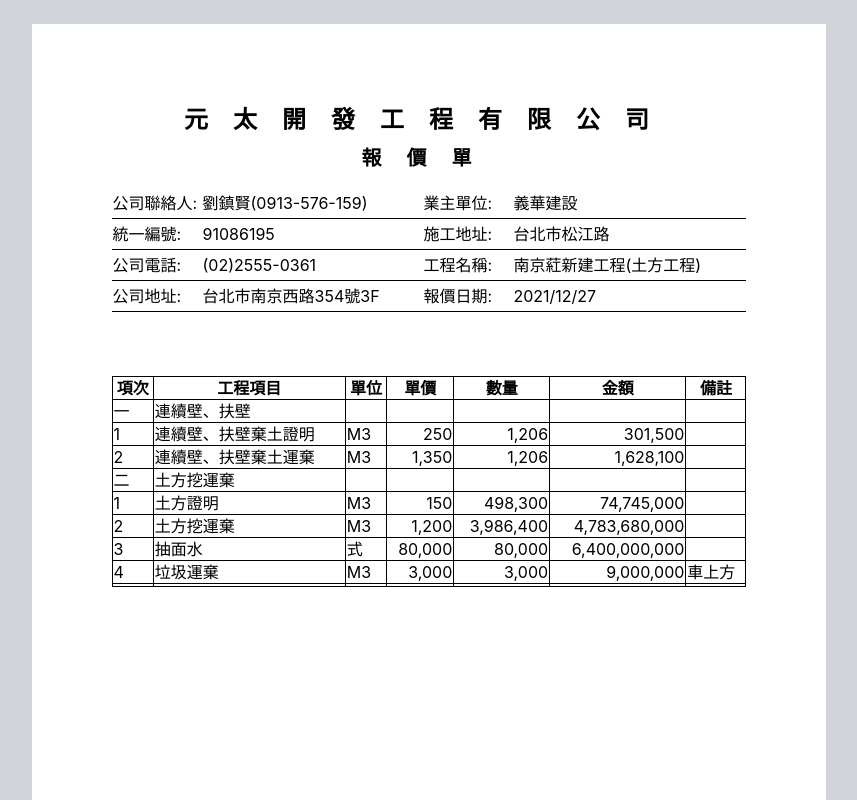
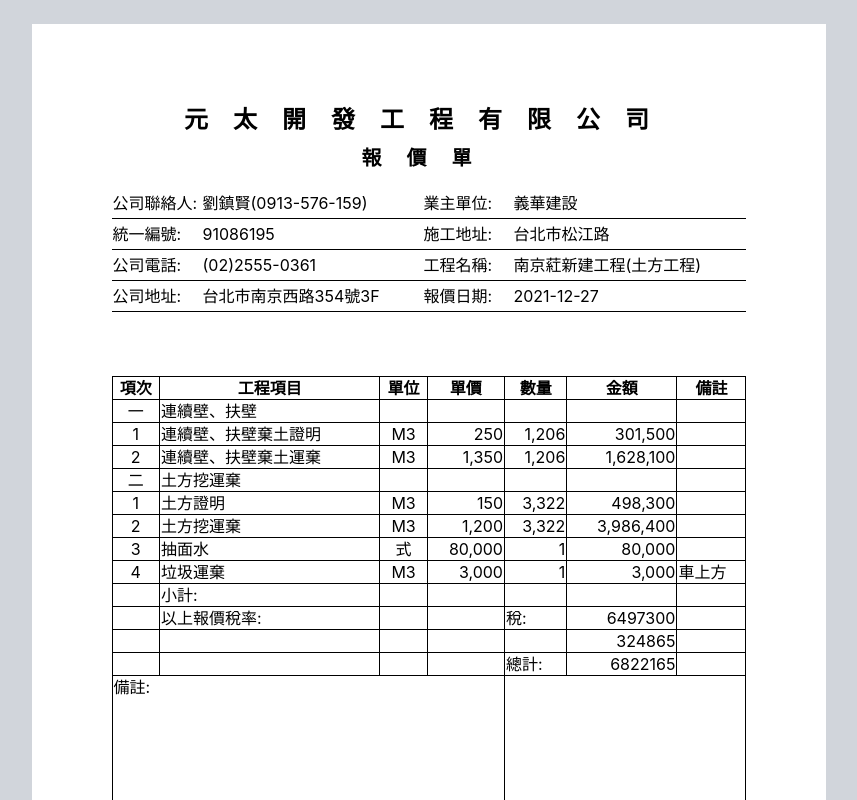
Before and after one commit to jimmg35/yuantai-reporter, a React (Create React App) app: page /#/preview in a window 1280 px wide. Shown: the top 800 px of the page, without its empty margins (211-1068 px from the left). Built offline with nearby package versions, Linux system fonts and the light colour scheme.

Commit message:
完成preview功能

```diff
--- a/src/App.tsx
+++ b/src/App.tsx
@@ -6,15 +6,18 @@ import { Routes, Route, HashRouter } from 'react-router-dom'
 import FormPage from './pages/FormPage'
 import PreviewPage from './pages/PreviewPage'
 import NoMatchPage from './pages/NoMatchPage'
+import paperParamsContext, { paperParams } from './routes/PaperContext'
 
 const App: React.FC = () => {
   return (
     <HashRouter>
-      <Routes>
-        <Route path={"/"} element={<FormPage />} />
-        <Route path={"/preview"} element={<PreviewPage />} />
-        <Route path={"*"} element={<NoMatchPage />} />
-      </Routes>
+      <paperParamsContext.Provider value={paperParams}>
+        <Routes>
+          <Route path={"/"} element={<FormPage />} />
+          <Route path={"/preview"} element={<PreviewPage />} />
+          <Route path={"*"} element={<NoMatchPage />} />
+        </Routes>
+      </paperParamsContext.Provider>
     </HashRouter>
   )
 }
--- a/src/pages/PreviewPage/index.tsx
+++ b/src/pages/PreviewPage/index.tsx
@@ -1,11 +1,13 @@
 /* eslint-disable */
-import React from 'react'
+import React, { useContext } from 'react'
 import './index.scss'
 import jsPDF from 'jspdf'
 import html2canvas from 'html2canvas'
 import Paper from '../container/Paper'
+import paperParamsContext from '../../routes/PaperContext'
 
 const PreviewPage: React.FC = () => {
+  const fakePaperDataSet = useContext(paperParamsContext)
   const handleExportPDF = async () => {
     const doc = new jsPDF()
     const image = await html2canvas(document.getElementById('paper') as HTMLElement, {
@@ -13,19 +15,12 @@ const PreviewPage: React.FC = () => {
     })
     doc.addImage({ imageData: image, x: 0, y: 0, width: 210, height: 297 })
     doc.save('test.pdf')
-    // var link = document.createElement('a')
-    // link.download = 'filename.png'
-    // link.href = image.toDataURL()
-    // link.click()
   }
 
   return (
     <div className='preview-page'>
       <div className='container'>
-        {/* <div className='paper-a4' id='paper'>
-          <p>dadds</p>
-        </div> */}
-        <Paper pid='paper'></Paper>
+        <Paper {...fakePaperDataSet}></Paper>
         <button className='export-btn' onClick={handleExportPDF}>輸出pdf</button>
       </div>
     </div>
--- a/src/pages/container/Paper/index.scss
+++ b/src/pages/container/Paper/index.scss
@@ -38,8 +38,11 @@
                     &.right {
                         @apply text-right;
                     }
-                    .split-cell {
-                        @apply border-0 leading-5;
+                    &.center {
+                        @apply text-center;
+                    }
+                    &.memoArea {
+                        @apply h-[150px] align-text-top;
                     }
                 }
             }
--- a/src/pages/container/Paper/index.tsx
+++ b/src/pages/container/Paper/index.tsx
@@ -1,5 +1,21 @@
-import React from 'react'
+import React, { useState, useEffect } from 'react'
 import './index.scss'
+
+export interface ITitleSet {
+  title: string
+  subtitle: string
+}
+
+export interface IFirmInfo {
+  contact: string
+  firstParty: string
+  uniNumber: string
+  constructionAddress: string
+  firmTel: string
+  constructionName: string
+  firmAddress: string
+  quotationDate: string
+}
 
 export interface IItem {
   serial?: string
@@ -12,33 +28,37 @@ export interface IItem {
 
 export interface IPaper {
   pid: string
+  titleSet: ITitleSet
+  firmInfo: IFirmInfo
+  items: IItem[]
+  taxRatio: number
 }
-
-const fakeData: IItem[] = [
-  { serial: '一', name: '連續壁、扶壁' },
-  { serial: '1', name: '連續壁、扶壁棄土證明', unit: 'M3', unitPrice: 250, amount: 1206 },
-  { serial: '2', name: '連續壁、扶壁棄土運棄', unit: 'M3', unitPrice: 1350, amount: 1206 },
-  { serial: '二', name: '土方挖運棄' },
-  { serial: '1', name: '土方證明', unit: 'M3', unitPrice: 150, amount: 498300 },
-  { serial: '2', name: '土方挖運棄', unit: 'M3', unitPrice: 1200, amount: 3986400 },
-  { serial: '3', name: '抽面水', unit: '式', unitPrice: 80000, amount: 80000 },
-  { serial: '4', name: '垃圾運棄', unit: 'M3', unitPrice: 3000, amount: 3000, memo: '車上方' }
-]
 
 // const formatter = new Intl.NumberFormat('en-US', {
 //   style: 'currency',
 //   currency: 'USD'
 // })
-
 const formatter = new Intl.NumberFormat(undefined, { style: 'decimal' })
 
 const Paper = (props: IPaper) => {
+  const [totalPrice, settotalPrice] = useState<number>(0)
+
+  useEffect(() => {
+    let total = 0
+    props.items.forEach((item) => {
+      if (item.unitPrice && item.amount) {
+        total += item.unitPrice * item.amount
+      }
+    })
+    settotalPrice(total)
+  }, [])
+
   return (
     <div className='paper-a4' id={props.pid}>
 
       <div className='header'>
-        <p className='title'>元太開發工程有限公司</p>
-        <p className='subtitle'>報價單</p>
+        <p className='title'>{props.titleSet.title}</p>
+        <p className='subtitle'>{props.titleSet.subtitle}</p>
       </div>
 
       <div className='firm-info'>
@@ -46,27 +66,27 @@ const Paper = (props: IPaper) => {
           <tbody>
             <tr className='row'>
               <td className='item'>公司聯絡人:</td>
-              <td className='value'>劉鎮賢(0913-576-159)</td>
+              <td className='value'>{props.firmInfo.contact}</td>
               <td className='item'>業主單位:</td>
-              <td className='value'>義華建設</td>
+              <td className='value'>{props.firmInfo.firstParty}</td>
             </tr>
             <tr className='row'>
               <td className='item'>統一編號:</td>
-              <td className='value'>91086195</td>
+              <td className='value'>{props.firmInfo.uniNumber}</td>
               <td className='item'>施工地址:</td>
-              <td className='value'>台北市松江路</td>
+              <td className='value'>{props.firmInfo.constructionAddress}</td>
             </tr>
             <tr className='row'>
               <td className='item'>公司電話:</td>
-              <td className='value'>(02)2555-0361</td>
+              <td className='value'>{props.firmInfo.firmTel}</td>
               <td className='item'>工程名稱:</td>
-              <td className='value'>南京葒新建工程(土方工程)</td>
+              <td className='value'>{props.firmInfo.constructionName}</td>
             </tr>
             <tr className='row'>
               <td className='item'>公司地址:</td>
-              <td className='value'>台北市南京西路354號3F</td>
+              <td className='value'>{props.firmInfo.firmAddress}</td>
               <td className='item'>報價日期:</td>
-              <td className='value'> 2021/12/27</td>
+              <td className='value'>{props.firmInfo.quotationDate}</td>
             </tr>
           </tbody>
         </table>
@@ -87,11 +107,11 @@ const Paper = (props: IPaper) => {
           </thead>
           <tbody>
             {
-              fakeData.map((row, index) => {
+              props.items.map((row, index) => {
                 return <tr key={index} className='row'>
-                  <td>{row.serial}</td>
+                  <td className='center'>{row.serial}</td>
                   <td>{row.name}</td>
-                  <td>{row.unit}</td>
+                  <td className='center'>{row.unit}</td>
                   <td className='right'>{row.unitPrice ? formatter.format(row.unitPrice) : ''}</td>
                   <td className='right'>{row.amount ? formatter.format(row.amount) : ''}</td>
                   <td className='right'>{row.unitPrice && row.amount ? formatter.format(row.unitPrice * row.amount) : ''}</td>
@@ -101,12 +121,43 @@ const Paper = (props: IPaper) => {
             }
             <tr className='row'>
               <td></td>
+              <td>小計:</td>
               <td></td>
               <td></td>
               <td></td>
               <td></td>
               <td></td>
+            </tr>
+            <tr className='row'>
               <td></td>
+              <td>以上報價稅率:</td>
+              <td></td>
+              <td></td>
+              <td>稅:</td>
+              <td className='right'>{totalPrice}</td>
+              <td></td>
+            </tr>
+            <tr className='row'>
+              <td></td>
+              <td></td>
+              <td></td>
+              <td></td>
+              <td></td>
+              <td className='right'>{totalPrice * props.taxRatio}</td>
+              <td></td>
+            </tr>
+            <tr className='row'>
+              <td></td>
+              <td></td>
+              <td></td>
+              <td></td>
+              <td>總計:</td>
+              <td className='right'>{totalPrice + totalPrice * props.taxRatio}</td>
+              <td></td>
+            </tr>
+            <tr className='row'>
+              <td className='memoArea' colSpan={4}>備註:</td>
+              <td className='memoArea' colSpan={3}></td>
             </tr>
 
           </tbody>
--- /dev/null
+++ b/src/routes/PaperContext/index.ts
@@ -0,0 +1,33 @@
+import { createContext } from 'react'
+import { IPaper } from '../../pages/container/Paper'
+
+export const paperParams: IPaper = {
+  pid: 'paper',
+  titleSet: {
+    title: '元太開發工程有限公司',
+    subtitle: '報價單'
+  },
+  firmInfo: {
+    contact: '劉鎮賢(0913-576-159)',
+    firstParty: '義華建設',
+    uniNumber: '91086195',
+    constructionAddress: '台北市松江路',
+    firmTel: '(02)2555-0361',
+    constructionName: '南京葒新建工程(土方工程)',
+    firmAddress: '台北市南京西路354號3F',
+    quotationDate: '2021-12-27'
+  },
+  items: [
+    { serial: '一', name: '連續壁、扶壁' },
+    { serial: '1', name: '連續壁、扶壁棄土證明', unit: 'M3', unitPrice: 250, amount: 1206 },
+    { serial: '2', name: '連續壁、扶壁棄土運棄', unit: 'M3', unitPrice: 1350, amount: 1206 },
+    { serial: '二', name: '土方挖運棄' },
+    { serial: '1', name: '土方證明', unit: 'M3', unitPrice: 150, amount: 3322 },
+    { serial: '2', name: '土方挖運棄', unit: 'M3', unitPrice: 1200, amount: 3322 },
+    { serial: '3', name: '抽面水', unit: '式', unitPrice: 80000, amount: 1 },
+    { serial: '4', name: '垃圾運棄', unit: 'M3', unitPrice: 3000, amount: 1, memo: '車上方' }
+  ],
+  taxRatio: 0.05
+}
+const paperParamsContext = createContext(paperParams)
+export default paperParamsContext
```
